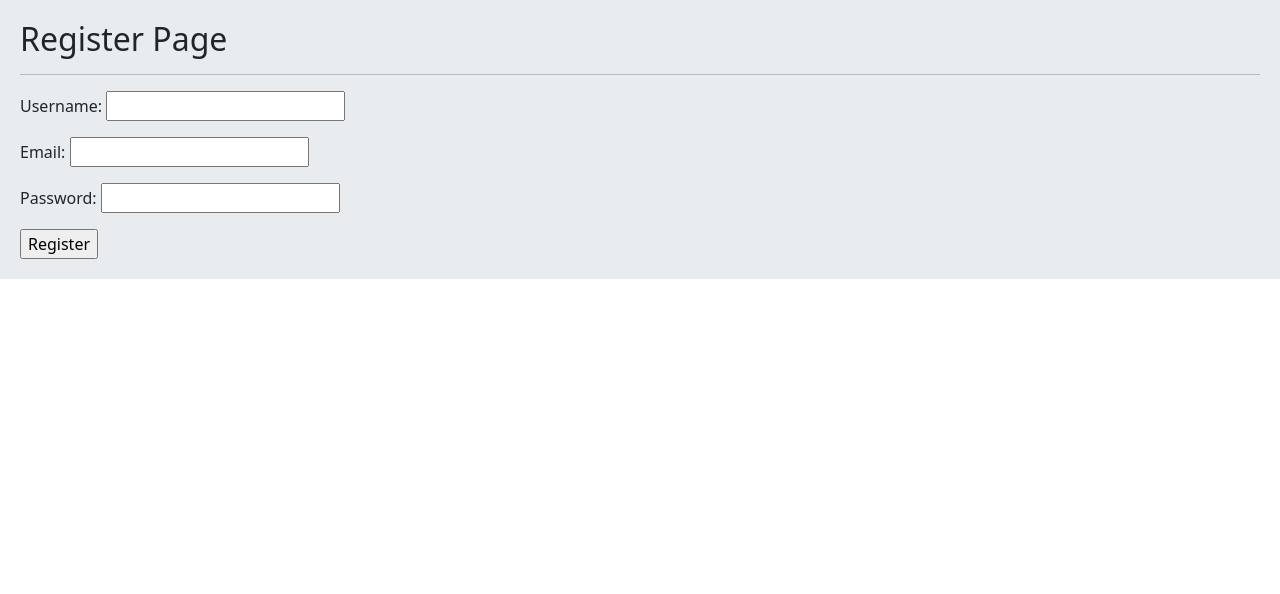
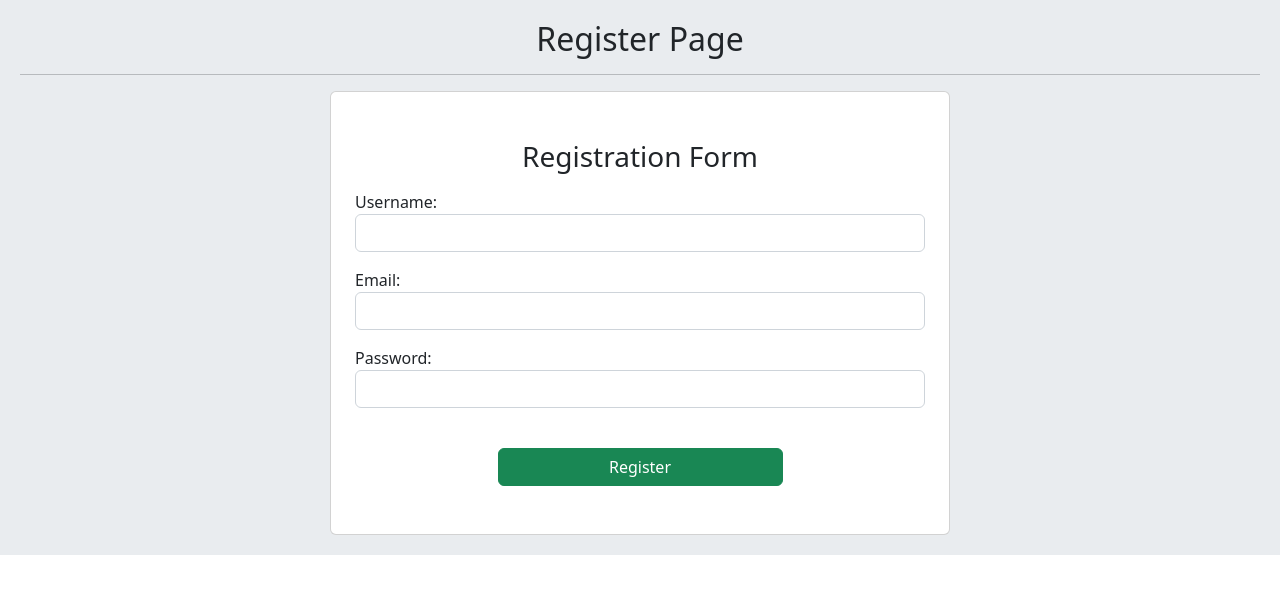
Before and after one commit to mehdi-mirzaie78/Education, a Django app: page /account/register/ in a window 1280 px wide. Shown: the part 56-650 px from the top of the page. Run offline with Django 4.2, Linux system fonts and the light colour scheme.

Commit message:
Session 5 used widget option in the registration form

```diff
--- a/Django 2/A/account/forms.py
+++ b/Django 2/A/account/forms.py
@@ -2,6 +2,6 @@ from django import forms
 
 
 class UserRegistrationForm(forms.Form):
-    username = forms.CharField()
-    email = forms.EmailField()
-    password = forms.CharField()
+    username = forms.CharField(widget=forms.TextInput(attrs={'class': 'form-control'}))
+    email = forms.EmailField(widget=forms.EmailInput(attrs={'class': 'form-control'}))
+    password = forms.CharField(widget=forms.PasswordInput(attrs={'class': 'form-control'}))
--- a/Django 2/A/account/templates/account/register.html
+++ b/Django 2/A/account/templates/account/register.html
@@ -1,11 +1,14 @@
 {% extends 'base.html' %}
 
 {% block content %}
-  <h2>Register Page</h2>
+  <h2 class="text-center">Register Page</h2>
   <hr>
-<form action="">
-  {% csrf_token %}
-  {{ form.as_p }}
-  <input type="submit" value="Register">
+
+  <form action="" method="post" class="card px-4 py-5 w-50 mx-auto">
+    <h3 class="text-center mb-3">Registration Form</h3>
+    {% csrf_token %}
+    {{ form.as_p }}
+    <input type="submit" value="Register" class="btn btn-success w-50 mx-auto mt-4">
   </form>
+
 {% endblock %}
```
